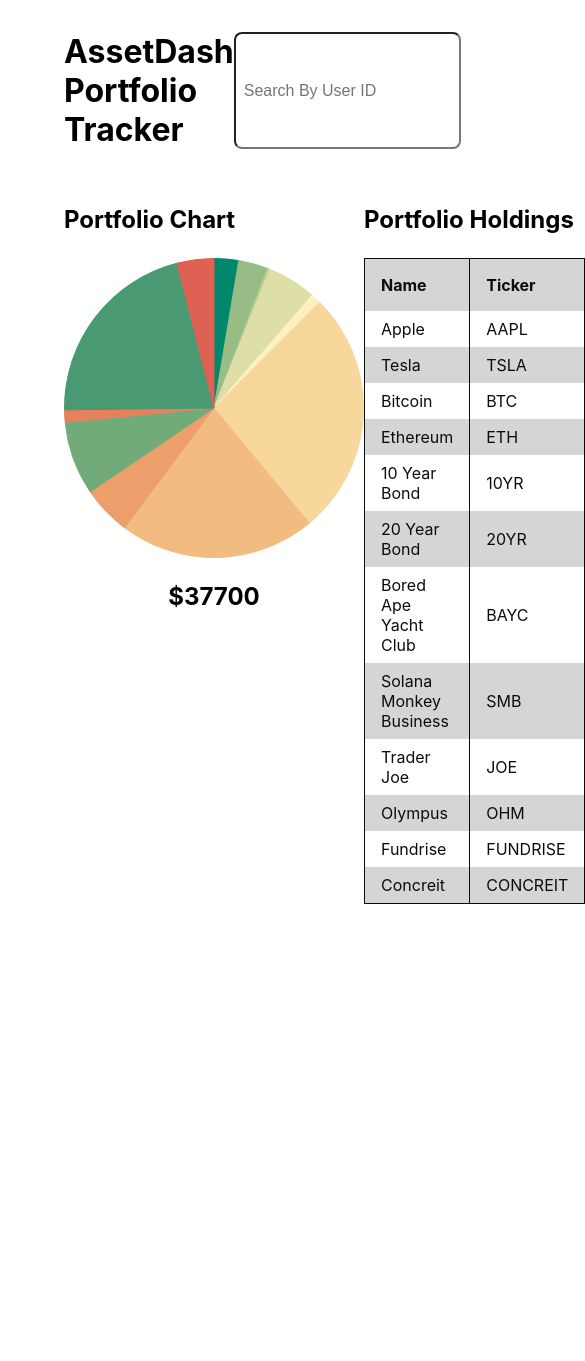
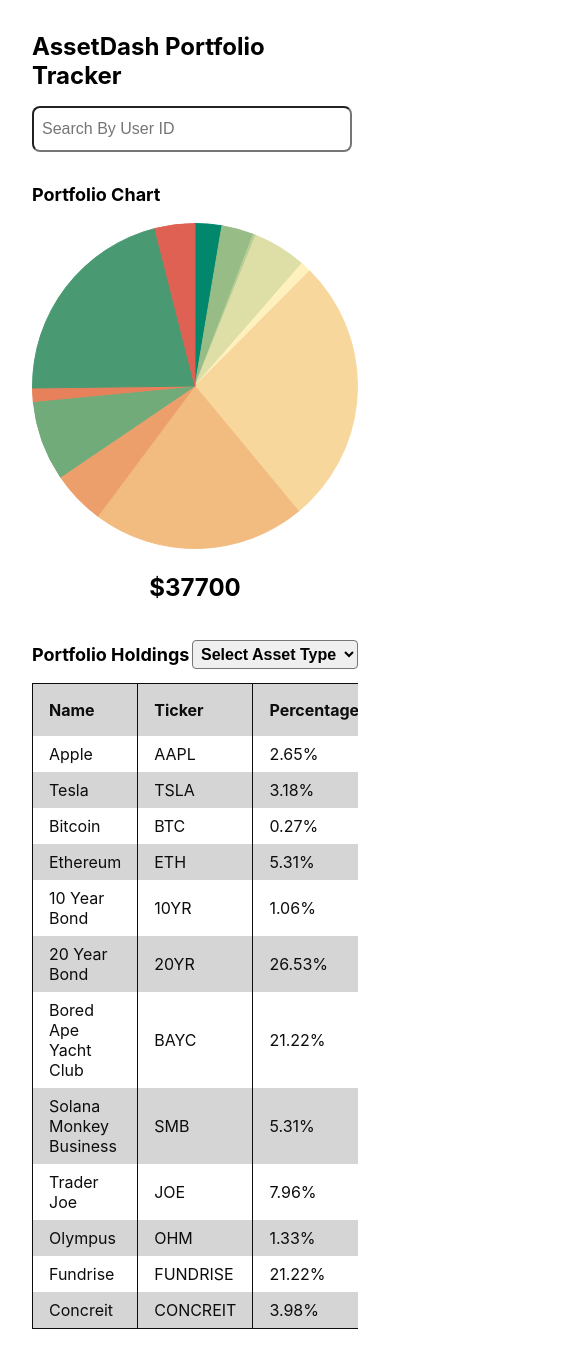
Before and after one commit to rahulmanas/AssetDash, a React (Create React App) app: page / in a window 390 px wide. Shown: the top 1361 px of the page, 585 px wide, since content can reach past the window. Before the commit the page ends 936 px from the top, so only its background shows below. Built offline with nearby package versions, Linux system fonts and the light colour scheme.

Commit message:
Mobile responsiveness

```diff
--- a/src/App.css
+++ b/src/App.css
@@ -68,6 +68,10 @@ td {
 }
 #resultTable tr:hover {background-color: #ddd;}
 
+.tableInfo {
+  overflow: scroll;
+}
+
 .selectField {
   height: fit-content;
   padding: 4px;
@@ -115,3 +119,24 @@ td {
     transform: rotate(360deg);
   }
 }
+
+@media only screen and (max-width: 768px) {
+  .bodyInfo {
+    display: block;
+  }
+  .container {
+    padding: 0 2rem;
+  }
+  .portfolio {
+    font-size: 18px;
+  }
+  .headInfo {
+    display: block;
+  }
+  .searchField {
+    margin-top: 1rem;
+  }
+  .headingTitle {
+    font-size: 24px;
+  }
+}
--- a/src/App.js
+++ b/src/App.js
@@ -135,7 +135,6 @@ function App() {
     <div className="App container">
       <div className='headInfo'>
         <div className="headingTitle">AssetDash Portfolio Tracker</div>
-        <i className="fa fa-user icon"></i>
         <input type="text" className='searchField' placeholder='Search By User ID' onChange={event => setQuery(event.target.value)} />
       </div>
       <div className='bodyInfo'>
@@ -152,6 +151,7 @@ function App() {
               })}
             </select>
           </div>
+          <div className='tableInfo'>
             <table id="resultTable">
               <thead>
                 <tr>
@@ -168,6 +168,7 @@ function App() {
           </div>
         </div>
       </div>
+    </div>
   );
 }
 
```
Lines whose indentation alone changed are shown as unchanged.
